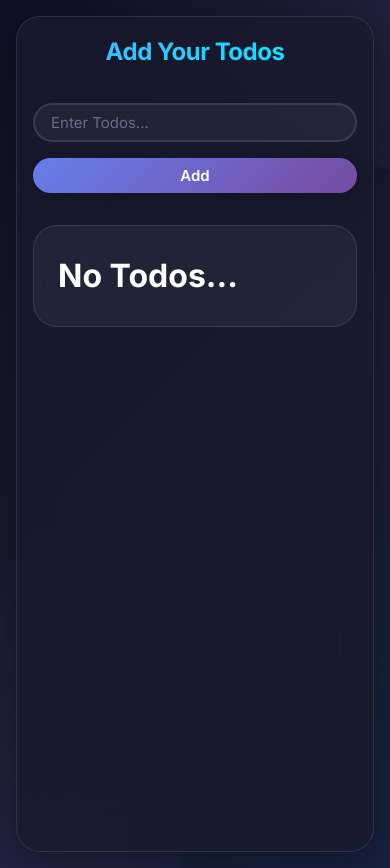
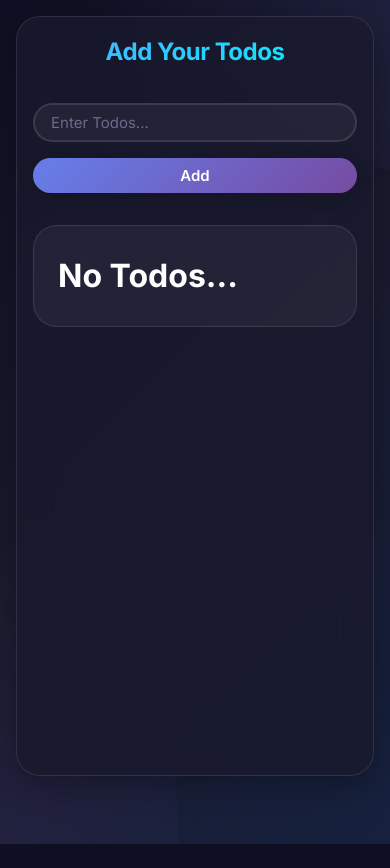
Before and after one commit to Khwajazeeshan/Task-Manager, a React (Vite) app: page / in a window 390 px wide. After the commit the page ends 844 px from the top, so only its background shows below. Built offline with nearby package versions, Linux system fonts and the light colour scheme.

Commit message:
Frontend Project

```diff
--- a/src/components/Container.css
+++ b/src/components/Container.css
@@ -418,7 +418,7 @@
     .box {
         padding: var(--spacing-md);
         border-radius: var(--radius-lg);
-        height: 99vh;
+        height: 90vh;
     }
 
     .task h1 {
```
